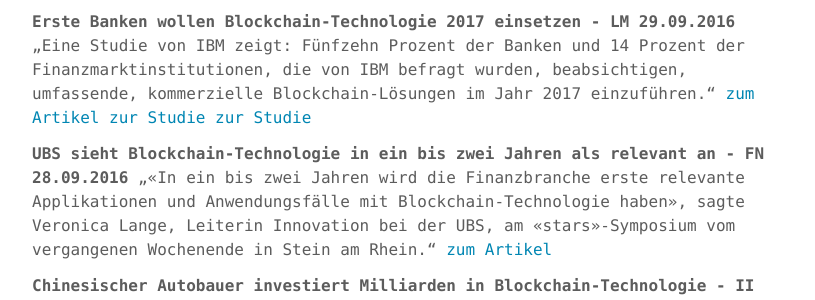
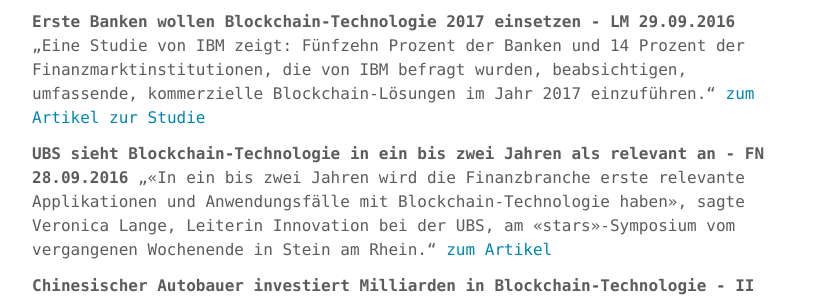
Before and after one commit to blocklab/site, a Jekyll site: the page built from newsletter.md, in a window 1280 px wide and 900 px high, scrolled down 310 px. Shown: the part 154-454 px from the top of the window, without its empty margins (232-1047 px from the left). Built offline with Jekyll 4.4.1, drawn with Linux system fonts in a browser that asks for light colours; comment, search, counter and statistics services are not loaded.

Commit message:
Update newsletter.md

```diff
--- a/newsletter.md
+++ b/newsletter.md
@@ -36,7 +36,6 @@ Nachrichten zu Ethereum, blockchain technology, decentralized computing
 „Eine Studie von IBM zeigt:  Fünfzehn Prozent der Banken und 14 Prozent der Finanzmarktinstitutionen, die von IBM befragt wurden, beabsichtigen, umfassende, kommerzielle Blockchain-Lösungen im Jahr 2017 einzuführen.“
 [zum Artikel](http://www.linux-magazin.de/NEWS/Kommerzielle-Blockchain-Loesungen-im-Kommen)
 [zur Studie](https://www-01.ibm.com/common/ssi/cgi-bin/ssialias?htmlfid=GBP03467USEN&)
-[zur Studie](http://www-01.ibm.com/common/ssi/cgi-bin/ssialias?htmlfid=GBE03757USEN)
 
 **UBS sieht Blockchain-Technologie in ein bis zwei Jahren als relevant an - FN 28.09.2016**
 „«In ein bis zwei Jahren wird die Finanzbranche erste relevante Applikationen und Anwendungsfälle mit Blockchain-Technologie haben», sagte Veronica Lange, Leiterin Innovation bei der UBS, am «stars»-Symposium vom vergangenen Wochenende in Stein am Rhein.“
```
